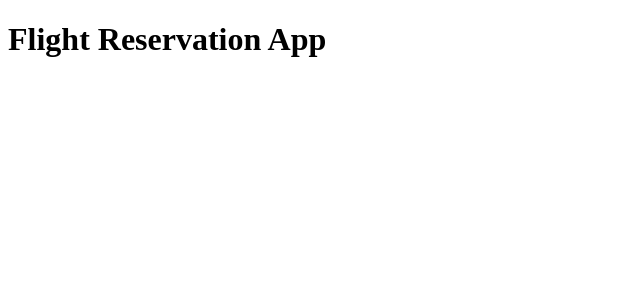
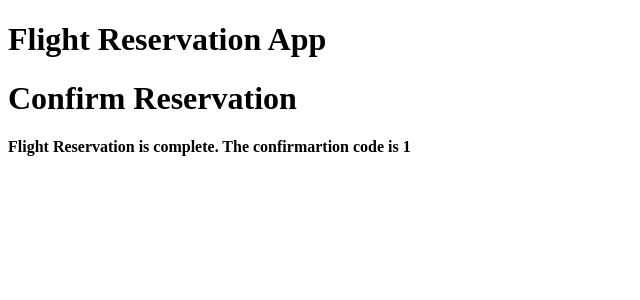
Before and after one commit to SpaceJungle420/react-spring-mysql, a React (Create React App) app in the folder flightreservation/: page /confirmResorvation/1 in a window 1280 px wide. Shown: the top 300 px of the page, without its empty margins (0-640 px from the left). Built offline with nearby package versions, Linux system fonts and the light colour scheme.

Commit message:
complete confirm reservation

```diff
--- a/flightreservation/src/App.tsx
+++ b/flightreservation/src/App.tsx
@@ -20,7 +20,10 @@ function App() {
           path="/passengerDetails/:flightId"
           element={<PassengerDetails />}
         />
-        <Route path="/confirmResorvation" element={<ConfirmReservation />} />
+        <Route
+          path="/confirmResorvation/:reservationId"
+          element={<ConfirmReservation />}
+        />
       </Routes>
     </div>
   );
--- a/flightreservation/src/components/ConfirmReservation.tsx
+++ b/flightreservation/src/components/ConfirmReservation.tsx
@@ -1,9 +1,16 @@
 import React from "react";
+import { useParams } from "react-router-dom";
 
 function ConfirmReservation() {
+  const { reservationId } = useParams();
+
   return (
     <div>
       <h1>Confirm Reservation</h1>
+      <b>
+        Flight Reservation is complete. The confirmartion code is{" "}
+        {reservationId}
+      </b>
     </div>
   );
 }
```
